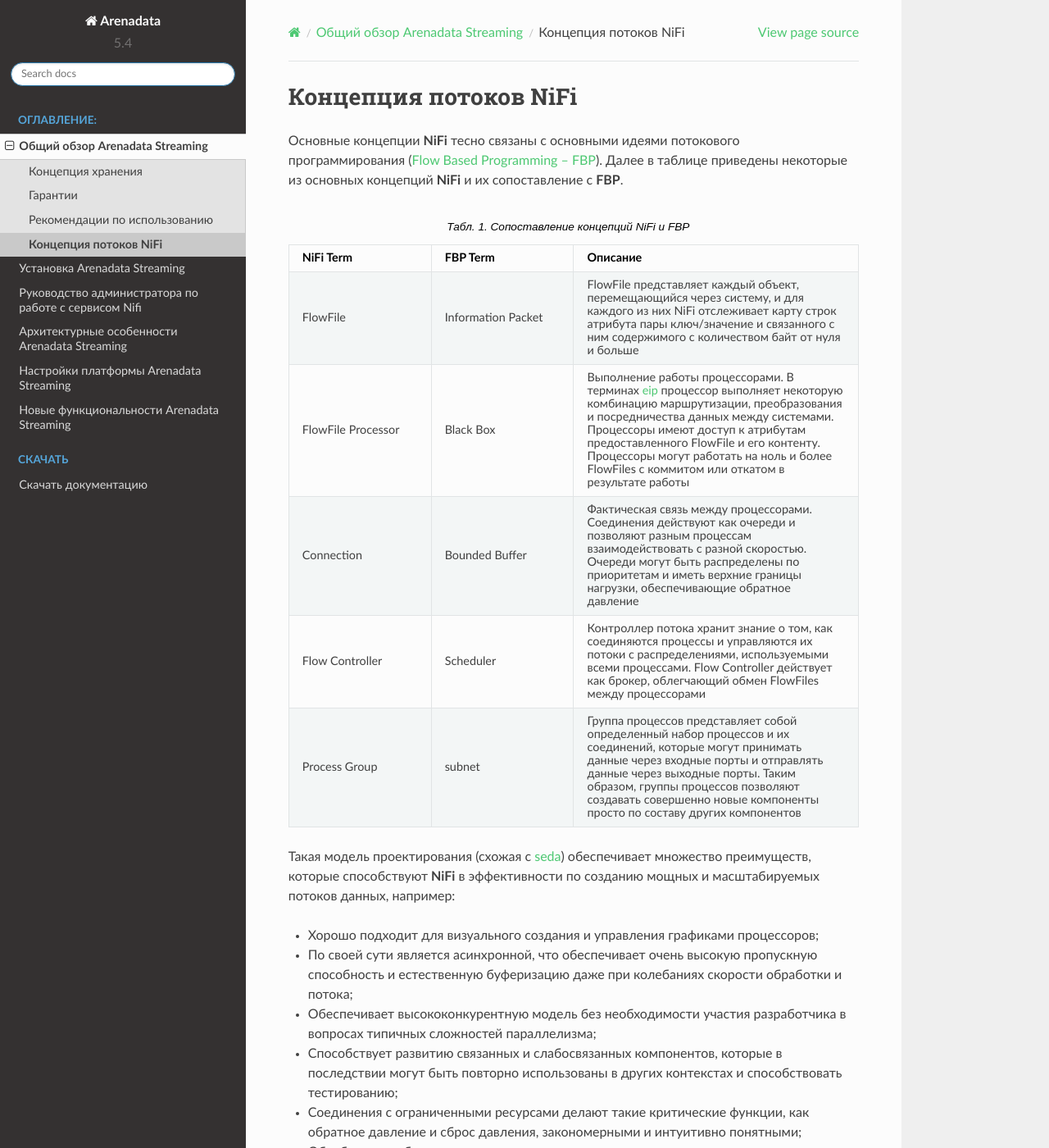
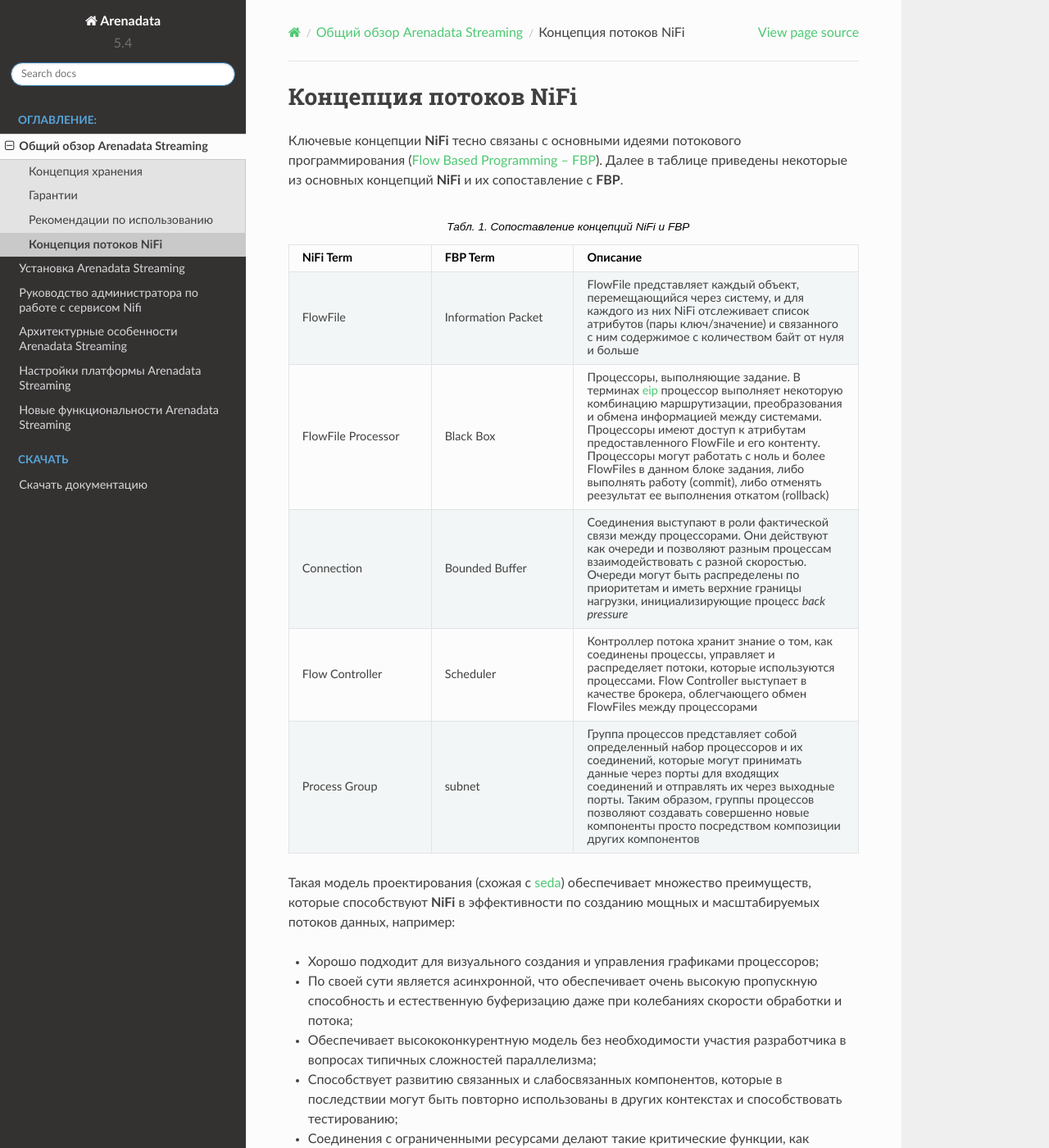
Before and after one commit to arenadata/docs_ads, a Sphinx documentation site: the page built from source/Intro/core.rst, in a window 1280 px wide and 1400 px high. Shown: the whole window at 82% size. Built offline with Sphinx 7.4.7 and the Read the Docs theme 2.0.0, drawn with Linux system fonts in a browser that asks for light colours; pages that are not in the unit, such as notebooks, are missing from menus.

Commit message:
Review core.rst

```diff
--- a/source/Intro/core.rst
+++ b/source/Intro/core.rst
@@ -1,17 +1,17 @@
 Концепция потоков NiFi
 =======================
 
-Основные концепции **NiFi** тесно связаны с основными идеями потокового программирования (`Flow Based Programming -- FBP <https://en.wikipedia.org/wiki/Flow-based_programming#Concepts>`_). Далее в таблице приведены некоторые из основных концепций **NiFi** и их сопоставление с **FBP**.
+Ключевые концепции **NiFi** тесно связаны с основными идеями потокового программирования (`Flow Based Programming -- FBP <https://en.wikipedia.org/wiki/Flow-based_programming#Concepts>`_). Далее в таблице приведены некоторые из основных концепций **NiFi** и их сопоставление с **FBP**.
 
 .. csv-table:: Сопоставление концепций NiFi и FBP
    :header: "NiFi Term", "FBP Term", "Описание"
    :widths: 25, 25, 50
 
-   "FlowFile", "Information Packet", "FlowFile представляет каждый объект, перемещающийся через систему, и для каждого из них NiFi отслеживает карту строк атрибута пары ключ/значение и связанного с ним содержимого с количеством байт от нуля и больше"
-   "FlowFile Processor", "Black Box", "Выполнение работы процессорами. В терминах `eip <https://www.enterpriseintegrationpatterns.com/>`_ процессор выполняет некоторую комбинацию маршрутизации, преобразования и посредничества данных между системами. Процессоры имеют доступ к атрибутам предоставленного FlowFile и его контенту. Процессоры могут работать на ноль и более FlowFiles с коммитом или откатом в результате работы"
-   "Connection", "Bounded Buffer", "Фактическая связь между процессорами. Соединения действуют как очереди и позволяют разным процессам взаимодействовать с разной скоростью. Очереди могут быть распределены по приоритетам и иметь верхние границы нагрузки, обеспечивающие обратное давление"
-   "Flow Controller", "Scheduler", "Контроллер потока хранит знание о том, как соединяются процессы и управляются их потоки с распределениями, используемыми всеми процессами. Flow Controller действует как брокер, облегчающий обмен FlowFiles между процессорами"
-   "Process Group", "subnet", "Группа процессов представляет собой определенный набор процессов и их соединений, которые могут принимать данные через входные порты и отправлять данные через выходные порты. Таким образом, группы процессов позволяют создавать совершенно новые компоненты просто по составу других компонентов"
+   "FlowFile", "Information Packet", "FlowFile представляет каждый объект, перемещающийся через систему, и для каждого из них NiFi отслеживает список атрибутов (пары ключ/значение) и связанного с ним содержимое с количеством байт от нуля и больше"
+   "FlowFile Processor", "Black Box", "Процессоры, выполняющие задание. В терминах `eip <https://www.enterpriseintegrationpatterns.com/>`_ процессор выполняет некоторую комбинацию маршрутизации, преобразования и обмена информацией между системами. Процессоры имеют доступ к атрибутам предоставленного FlowFile и его контенту. Процессоры могут работать с ноль и более FlowFiles в данном блоке задания, либо выполнять работу (commit), либо отменять реезультат ее выполнения откатом (rollback)"
+   "Connection", "Bounded Buffer", "Соединения выступают в роли фактической связи между процессорами. Они действуют как очереди и позволяют разным процессам взаимодействовать с разной скоростью. Очереди могут быть распределены по приоритетам и иметь верхние границы нагрузки, инициализирующие процесс *back pressure*"
+   "Flow Controller", "Scheduler", "Контроллер потока хранит знание о том, как соединены процессы, управляет и распределяет потоки, которые используются процессами. Flow Controller выступает в качестве брокера, облегчающего обмен FlowFiles между процессорами"
+   "Process Group", "subnet", "Группа процессов представляет собой определенный набор процессоров и их соединений, которые могут принимать данные через порты для входящих соединений и отправлять их через выходные порты. Таким образом, группы процессов позволяют создавать совершенно новые компоненты просто посредством композиции других компонентов"
 
 Такая модель проектирования (схожая с `seda <https://www.mdw.la/papers/seda-sosp01.pdf>`_) обеспечивает множество преимуществ, которые способствуют **NiFi** в эффективности по созданию мощных и масштабируемых потоков данных, например:
 
```
